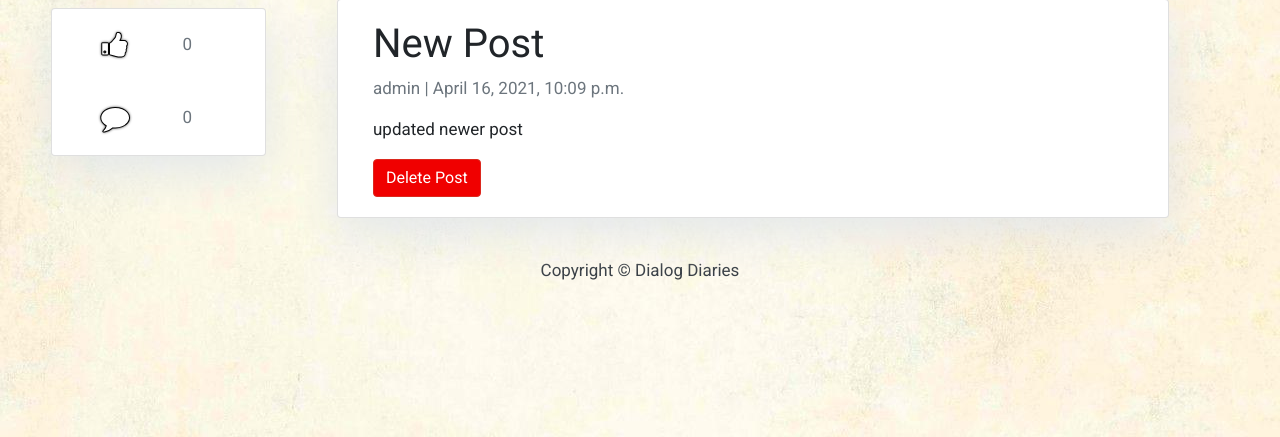
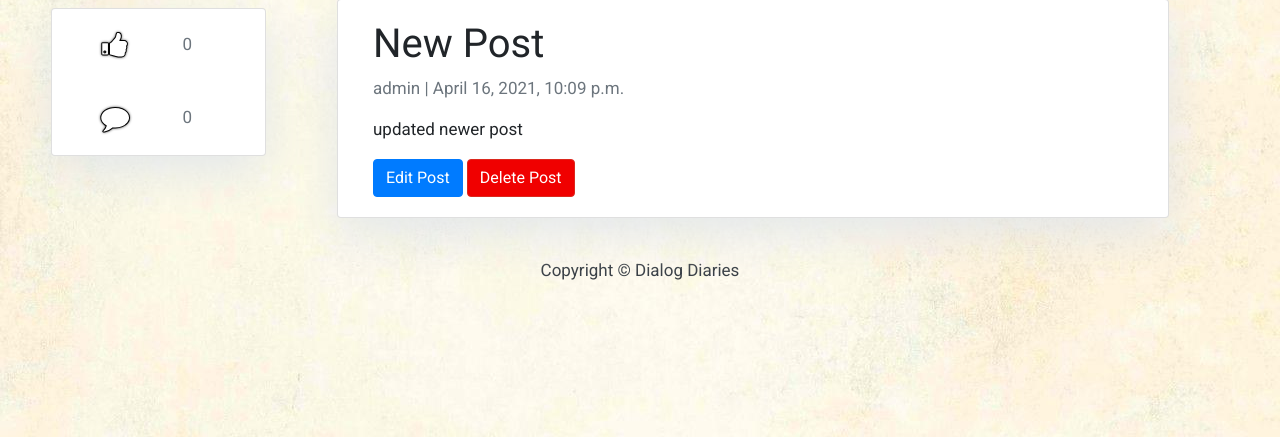
Before and after one commit to Gurpreetsingh05222/EmergingTech_Project, a Django app: a page that uses DialogDiaries/templates/post_detail.html in a window 1280 px wide. Shown: the part 203-640 px from the top of the page. Run offline with Django 3.2, Linux system fonts and the light colour scheme; data comes from the database, SQL or seed files in the repository; both versions use the stored data as it was after the commit; data that the repository does not hold is empty; some libraries are stand-ins or nearby versions.

Commit message:
update post functionality

```diff
--- a/DialogDiaries/blog/admin.py
+++ b/DialogDiaries/blog/admin.py
@@ -1,8 +1,9 @@
 from django.contrib import admin
-from .models import Post, Tag, ContactUs, Category
+from .models import Post, Tag, ContactUs, Category, Post_Category
 
 
 admin.site.register(Post)
 admin.site.register(Tag)
 admin.site.register(Category)
 admin.site.register(ContactUs)
+admin.site.register(Post_Category)
--- a/DialogDiaries/blog/models.py
+++ b/DialogDiaries/blog/models.py
@@ -3,6 +3,13 @@ from django.contrib.auth.models import User
 from django.shortcuts import redirect
 from django.urls import reverse
 from django.utils.text import slugify
+
+class Category(models.Model):
+    name = models.CharField(max_length=40, unique=True)
+    description = models.CharField(max_length=200)
+
+    def __str__(self):
+        return self.name
 
 class Post(models.Model):
     title = models.CharField(max_length=200, unique=True)
@@ -10,6 +17,7 @@ class Post(models.Model):
     author = models.ForeignKey('auth.User', on_delete=models.CASCADE)
     updated_on = models.DateTimeField(auto_now=True)
     content = models.TextField()
+    # category = models.ForeignKey(Category, on_delete=models.CASCADE)
     created_on = models.DateTimeField(auto_now_add=True)
 
     class Meta:
@@ -53,12 +61,6 @@ class Tag(models.Model):
     def __str__(self):
         return self.name
 
-class Category(models.Model):
-    name = models.CharField(max_length=40, unique=True)
-    description = models.CharField(max_length=200)
-
-    def __str__(self):
-        return self.name
 
 class Post_Tag(models.Model):
     tag = models.ForeignKey(Tag, on_delete=models.CASCADE)
@@ -73,7 +75,7 @@ class Post_Category(models.Model):
     post = models.ForeignKey(Post, on_delete=models.CASCADE)
 
     def __str__(self):
-        return self.category
+        return self.category.name
 
 
 class ContactUs(models.Model):
--- a/DialogDiaries/blog/urls.py
+++ b/DialogDiaries/blog/urls.py
@@ -13,4 +13,5 @@ urlpatterns = [
     #path('sign-in/authenticate/', views.GetUserView.LogInUser, name='sign_in'),
     path('<slug:slug>/', views.GetPostDetails.PostDetails, name='post_detail'),
     path('post/<pk>/remove/', views.post_remove, name='post_remove'),
+    path('post/edit/<pk>', views.UpdatePostView.as_view(), name='update_post')
 ]
--- a/DialogDiaries/blog/views.py
+++ b/DialogDiaries/blog/views.py
@@ -5,7 +5,7 @@ from django.views import generic
 from django.views.decorators.csrf import csrf_exempt
 from django.contrib.auth.forms import UserCreationForm
 from django.contrib.auth.mixins import LoginRequiredMixin
-from .forms import PostForm, ContactForm
+from .forms import PostForm, ContactForm, UpdateForm
 from .models import Post, User, Comment, ContactUs, Like
 from django.contrib.auth import authenticate, login, logout
 from django.contrib.auth.decorators import login_required
@@ -20,10 +20,17 @@ class ContactView(generic.CreateView):
 class CreatePostView(LoginRequiredMixin, generic.CreateView):
     login_url = '/sign-in'
     redirect_field_name = 'index.html'
+
     form_class = PostForm
     model = Post
     template_name = 'post_form.html'
     success_url = '/'
+
+class UpdatePostView(generic.UpdateView):
+    form_class = UpdateForm
+    model = Post
+    template_name = 'update_post.html'
+    success_url = "/"
 
 class GetAllPosts(generic.ListView):
     queryset = Post.objects.order_by('-created_on')
@@ -69,14 +76,11 @@ class GetUserView(generic.TemplateView):
         else:
             template = loader.get_template('sign_in.html')
             if email!="":
-                request_form = request.POST
+                print(request.POST)
                 form = UserCreationForm(request.POST)
                 if form.is_valid():
-                    new_user = User.objects.create_user(request_form['username'], request_form['email'], request_form['password1'])
-                    new_user.first_name = request_form['first_name']
-                    new_user.last_name = request_form['last_name']
-                    new_user.save()
-                    user = authenticate(request, username=new_user.username, password=request_form['password1'])
+                    form.save()
+                    user = authenticate(request, username=username, password=password)
                     print(user)
                     if user is not None:
                         context = {'register_success': 'Registered successfully! Log in now!'}
--- a/DialogDiaries/templates/index.html
+++ b/DialogDiaries/templates/index.html
@@ -23,9 +23,10 @@
             <div class="card mb-4">
                 <div class="card-body">
                     <h2 class="card-title">{{ post.title }}</h2>
-                    <p class="card-text text-muted h6">{{ post.author }} | {{ post.created_on}} </p>
+                    <p class="card-text text-muted h6">{{ post.author }} | {{ post.created_on}}</p>
                     <p class="card-text">{{post.content|slice:":200" }}</p>
                     <a href="{% url 'post_detail' post.slug  %}" class="btn btn-primary">Read More &rarr;</a>
+                    <p class="card-text text-muted h6">Updated on - {{ post.updated_on }}</p>
                 </div>
             </div>
             {% endfor %}
--- a/DialogDiaries/templates/post_detail.html
+++ b/DialogDiaries/templates/post_detail.html
@@ -7,6 +7,7 @@
         <h1>{% block title %} {{ post.title }} {% endblock title %}</h1>
         <p class=" text-muted">{{ post.author }} | {{ post.created_on }}</p>
         <p class="card-text ">{{ post.content | safe }}</p>
+        <a class="btn btn-primary" href="{% url 'update_post' pk=post.pk%}">Edit Post</a>
         <a class="btn btn-danger" href="{% url 'post_remove' pk=post.pk %}">Delete Post</a>
       </div>
     </div>
```
Also changed, not shown: DialogDiaries/blog/forms.py (+6 -1 lines), DialogDiaries/templates/update_post.html (added, +14 -0 lines), DialogDiaries/db.sqlite3.
